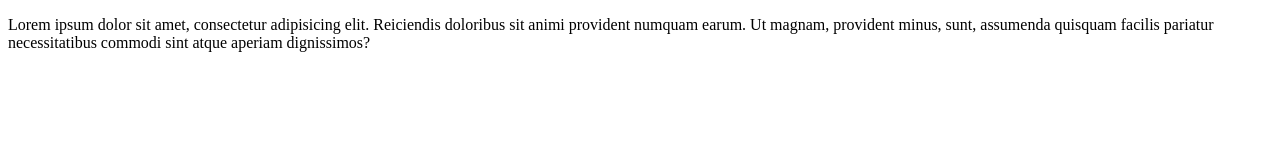
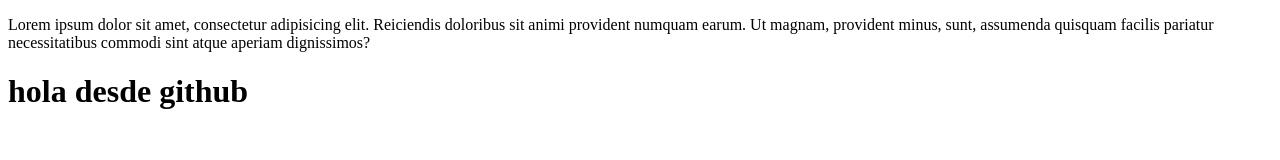
Before and after one commit to Samy222/test_newRepository, a plain HTML site: page index.html in a window 1280 px wide. Drawn offline with Linux system fonts and the light colour scheme.

Commit message:
Update index.html

```diff
--- a/index.html
+++ b/index.html
@@ -11,7 +11,7 @@
     <div class="contenedor">
         <div class="row">
             <p>Lorem ipsum dolor sit amet, consectetur adipisicing elit. Reiciendis doloribus sit animi provident numquam earum. Ut magnam, provident minus, sunt, assumenda quisquam facilis pariatur necessitatibus commodi sint atque aperiam dignissimos?
-
+            <h1>hola desde github </h1>
             </p>
         </div>
     </div>
```
